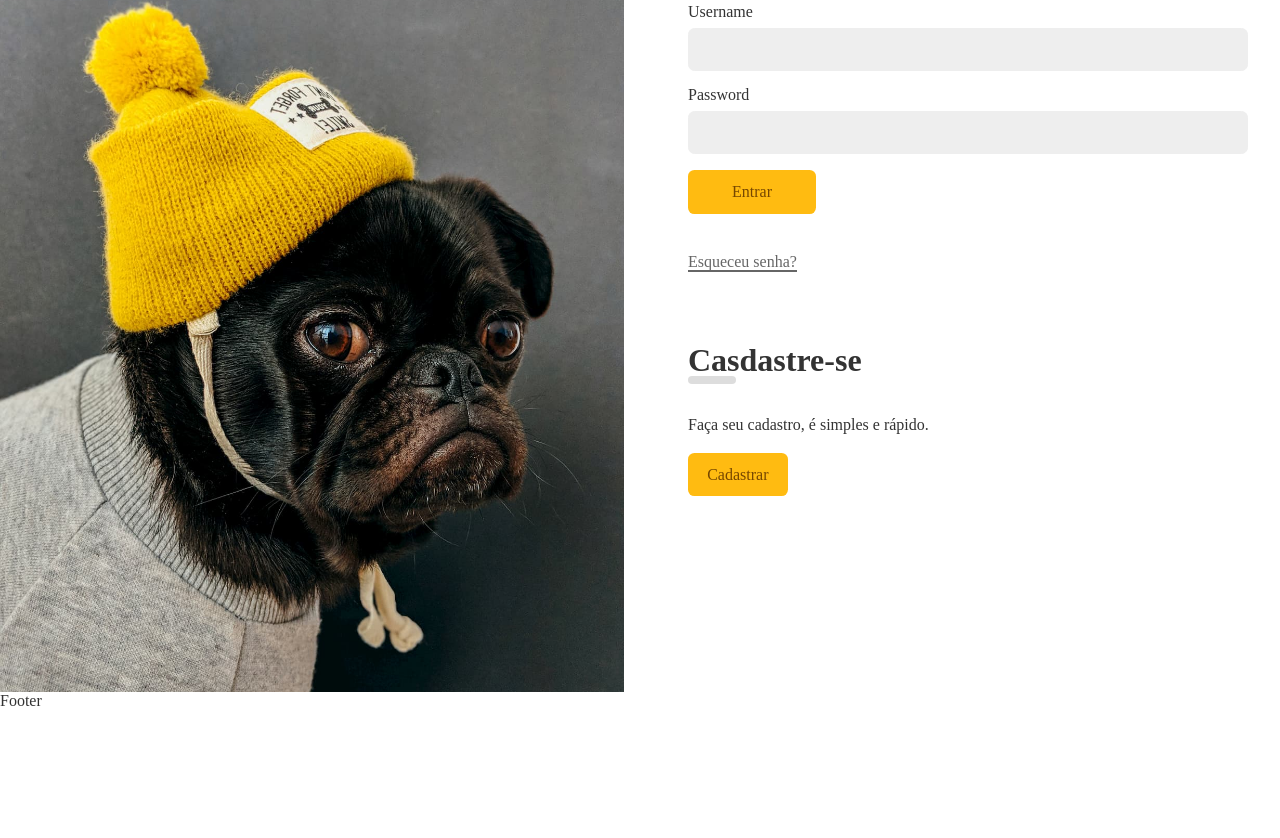
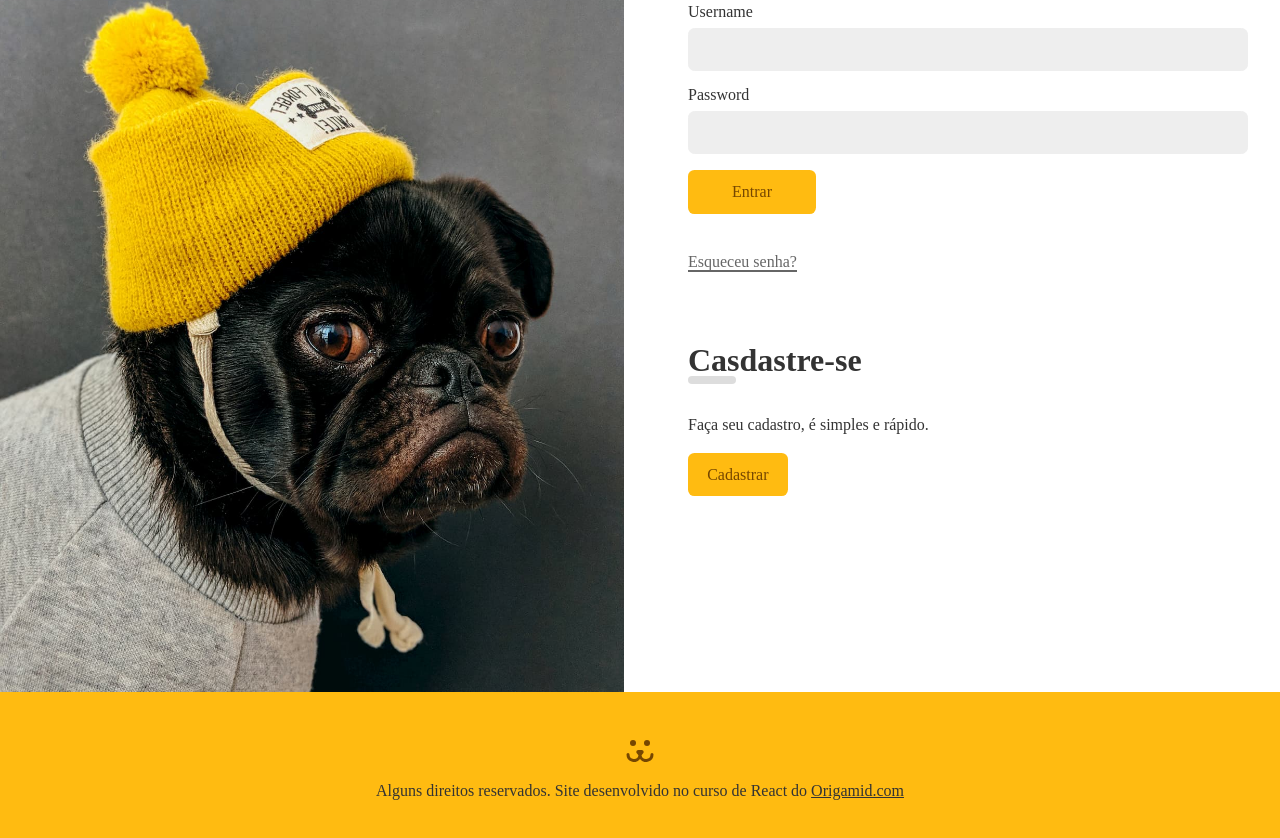
Before and after one commit to gabrielalencardearaujo/app_dog_social_media, a React (Vite) app: page /login in a window 1280 px wide. Shown: the part 172-1010 px from the top of the page. Before the commit the page ends 882 px from the top, so only its background shows below. Built offline with nearby package versions, Linux system fonts and the light colour scheme.

Commit message:
add footer

```diff
--- a/package.json
+++ b/package.json
@@ -15,6 +15,7 @@
     "react": "^18.2.0",
     "react-dom": "^18.2.0",
     "react-router-dom": "^6.16.0",
+    "victory": "^36.6.11",
     "vite-plugin-svgr": "^3.3.0"
   },
   "devDependencies": {
--- a/src/App.jsx
+++ b/src/App.jsx
@@ -14,14 +14,14 @@ import NotFound404 from './assets/Components/Errors/NotFound404';
 
 
 const App = () => {
-  return <div>
+  return <div className='App'>
     <BrowserRouter>
       <UserStorage>
         <Header />
+        <main className='AppBody'>
           <Routes>
             <Route path='/' element={<Home />} />
             <Route path='login/*' element={<Login />} />
-
             <Route path='conta/*'
               element={
                 <ProtectedRouter>
@@ -29,12 +29,12 @@ const App = () => {
                 </ProtectedRouter>
               }
             />
-
             <Route path='photo/:id' element={<Photo />} />
             <Route path='profile/:user' element={<UserProfile />} />
             <Route path='*' element={<NotFound404 />} />
+          </Routes>
+        </main>
 
-        </Routes>
         <Footer />
       </UserStorage>
     </BrowserRouter>
--- a/src/assets/Components/Footer.jsx
+++ b/src/assets/Components/Footer.jsx
@@ -1,9 +1,15 @@
 import React from 'react'
 import styles from '../Css/Footer.module.css';
+import { Link } from 'react-router-dom';
+import { ReactComponent as Dogs} from '../img/dogs-footer.svg';
 
 function Footer() {
   return (
-    <div className={styles.footer}>Footer</div>
+    <div className={styles.footer}>
+      <Dogs />
+      <p>Alguns direitos reservados. Site desenvolvido no curso de React do <Link to='https://www.origamid.com/'>Origamid.com</Link>
+      </p>
+    </div>
   )
 }
 
--- a/src/assets/Css/App.css
+++ b/src/assets/Css/App.css
@@ -86,3 +86,13 @@ button, input {
     transform: initial;
   }
 }
+
+.App {
+  display: flex;
+  flex-direction: column;
+  min-height: calc(100vh + 10rem);
+}
+
+.AppBody {
+  flex: 1;
+}
--- a/src/assets/Css/Footer.module.css
+++ b/src/assets/Css/Footer.module.css
@@ -0,0 +1,15 @@
+.footer {
+  background-color: #fb1;
+  padding: 3rem 1rem 0 1rem;
+  height: 10rem;
+  text-align: center;
+  color: #764701;
+}
+
+.footer p {
+  margin-top: 1rem;
+}
+
+.footer a {
+  text-decoration: underline;
+}
```
Also changed, not shown: 1 other file (tests, documents, lock files or other folders). Lines whose indentation alone changed are shown as unchanged.
